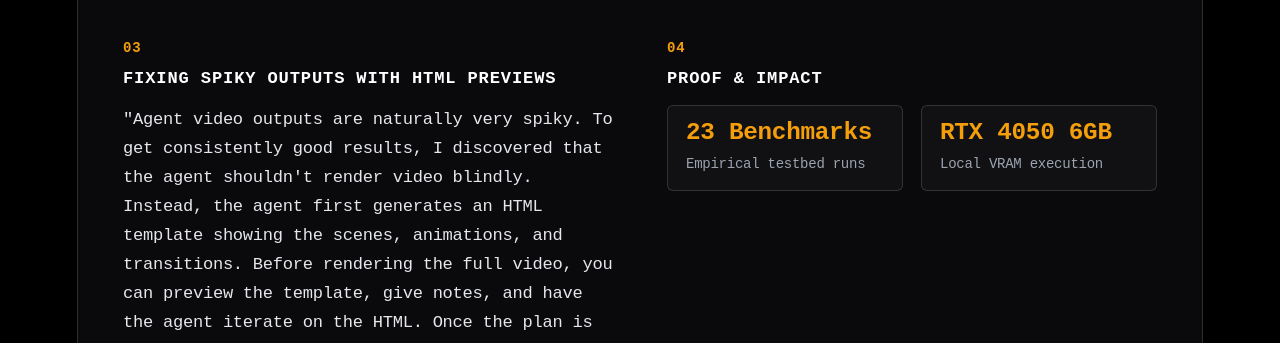
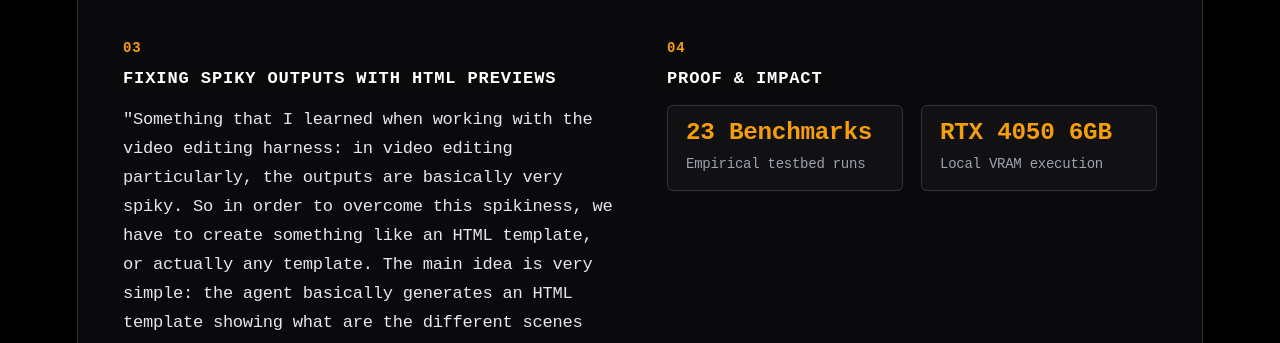
Before and after one commit to Vudattumaniteja/portfolioe, a website built with Vite: page index.html in a window 1280 px wide. Shown: the part 1990-2333 px from the top of the page. Built offline with nearby package versions, Linux system fonts and the light colour scheme; a web font is replaced by a local one.

Commit message:
feat: update Claude Code Video Harness card with author exact HTML template storyboard loop

```diff
--- a/index.html
+++ b/index.html
@@ -196,7 +196,7 @@
                             <div class="col-num">03</div>
                             <h4 class="col-title">Fixing Spiky Outputs with HTML Previews</h4>
                             <p class="col-text">
-                                "Agent video outputs are naturally very spiky. To get consistently good results, I discovered that the agent shouldn't render video blindly. Instead, the agent first generates an HTML template showing the scenes, animations, and transitions. Before rendering the full video, you can preview the template, give notes, and have the agent iterate on the HTML. Once the plan is solid, it renders. That HTML storyboard loop makes the results amazing."
+                                "Something that I learned when working with the video editing harness: in video editing particularly, the outputs are basically very spiky. So in order to overcome this spikiness, we have to create something like an HTML template, or actually any template. The main idea is very simple: the agent basically generates an HTML template showing what are the different scenes and how it will animate each and every scene. Before even rendering the full video or before even doing a render, it will show you what all it is doing at different transitions. Then what you can do is you can give some notes and etc., and then it will recreate the HTML template again and you will refine and repeat. To get consistently good results, we have to follow these kinds of workflows, and I found it myself. And the video qualities are amazing."
                             </p>
                         </div>
 
```
